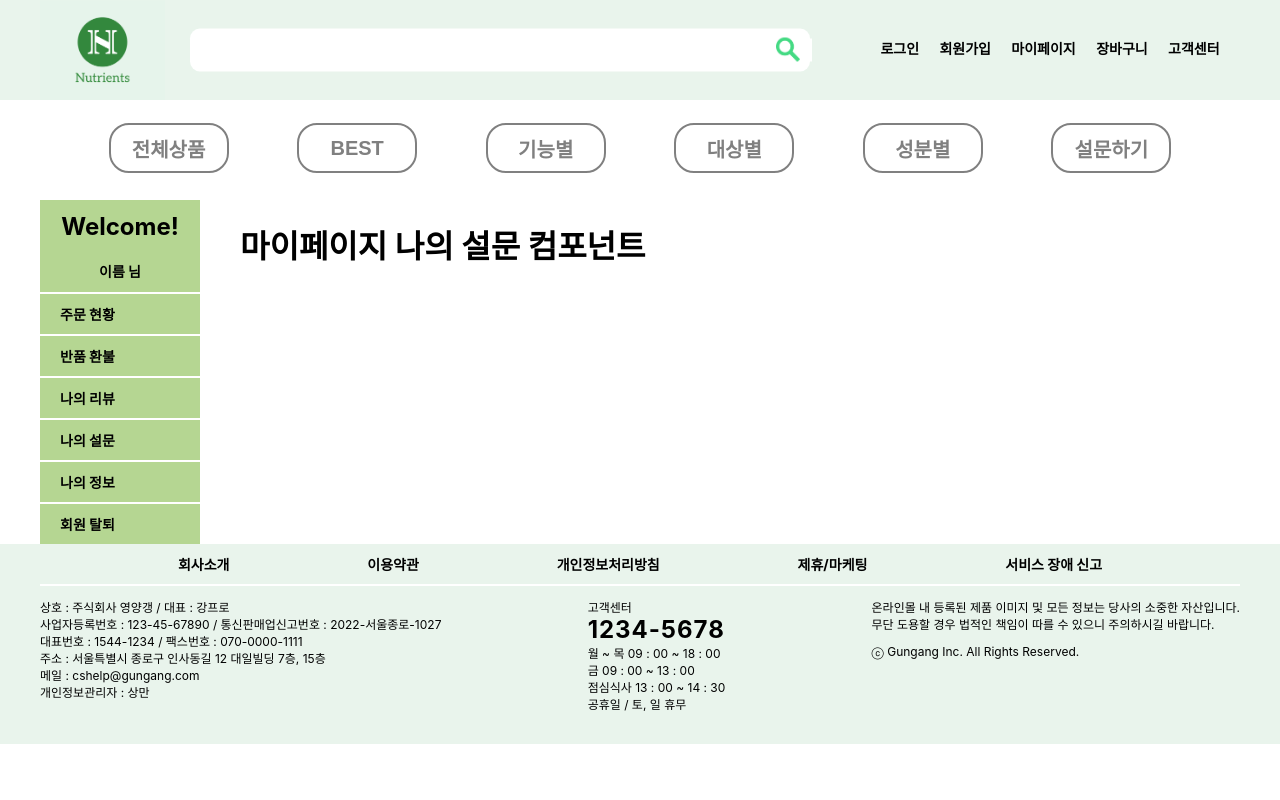
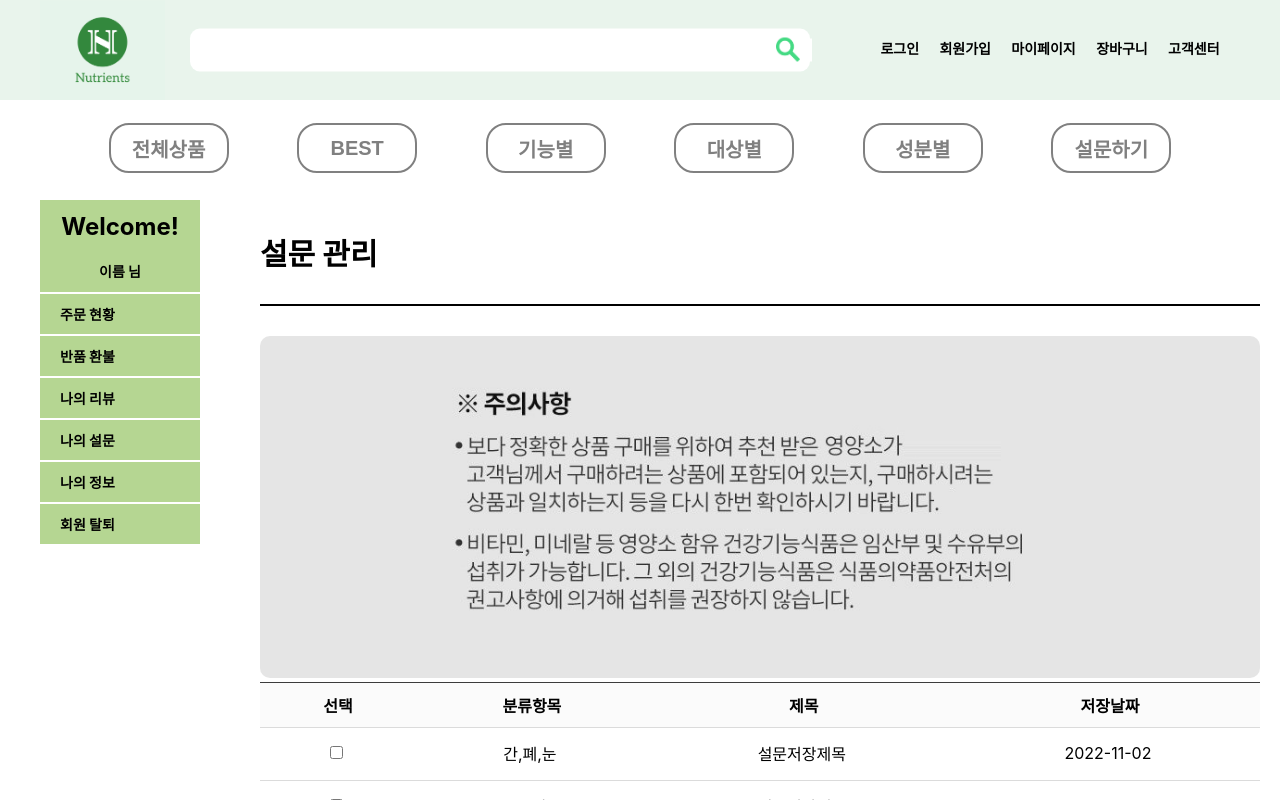
Before and after one commit to hoyaioi/Team-Project, a React (Create React App) app: page /mypage in a window 1280 px wide. Both pictures are taken after a click on the element "나의 설문". Shown: the top 800 px of the page. Built offline with nearby package versions, Linux system fonts and the light colour scheme.

Commit message:
설문목록페이지

```diff
--- /dev/null
+++ b/src/CSS/MyPageResearch.css
@@ -0,0 +1,79 @@
+
+
+.mypageresearch_main {
+    width: 1000px;
+    height: 100%;
+}
+
+.mypageresearch_header h1 {
+    font-size: 30px;
+    padding-bottom: 30px;
+    border-bottom: 2px solid black;
+}
+
+.mypageresearch_header {
+    display: table;
+    width: 100%;
+    padding: 10px 20px;
+}
+
+.mypageresearch_subtitle strong {
+    font-weight: 500;
+    font-size: 20px;
+    padding-left: 20px;
+}
+.mypageresearch_list {
+    margin-left: 20px;
+    width: 100%;
+}
+
+.mypageresearch_list table {
+    width: 100%;
+    margin: 0 0 20px 0;
+    border: 0;
+    border-spacing: 0;
+    border-collapse: collapse;
+    border-top: 1px solid #3c3c3c;
+    text-align: center;
+}
+
+.mypageresearch_list td {
+    padding: 13px 10px 15px 10px;
+    border-bottom: 1px solid #dbdbdb;
+}
+
+.mypageresearch_list th {
+    padding: 10px 10px 10px 14px;
+    border-bottom: 1px solid #dbdbdb;
+    background: #fbfbfb;
+}
+
+.mypageresearch_btn {
+    float: right;
+    margin-bottom: 70px;
+}
+
+
+.mypageresearch_btn_del{
+    background-color: rgb(247, 204, 204);
+    width: 100px;
+    height: 50px;
+    border: none;
+    border-radius: 20px;
+}
+
+.mypageresearch_btn_cle {
+    background-color: rgb(181, 214, 146);
+    width: 100px;
+    height: 50px;
+    margin-left: 30px;
+    border: none;
+    border-radius: 20px;
+}
+
+
+.mypageresearch_subtitle img {
+    margin-left: 20px;
+    width: 1000px;
+    border-radius: 10px;
+}
--- a/src/CSS/MyPageReview.css
+++ b/src/CSS/MyPageReview.css
@@ -1,4 +1,4 @@
-@import "../CSS/reset.css";
+/* @import "../CSS/reset.css"; */
 
 
 .myReviewTitle h1{
@@ -9,7 +9,7 @@
 .reviewBanner {
     margin-top: 20px;
     border-radius: 15px;
-    width: 930px;
+    width: 960px;
     margin-bottom: 20px;
 }
 .reviewList-btn, .reviewListWrite-btn {
@@ -120,6 +120,14 @@
 
 .reviewCompleList {
     border-bottom: 1px solid black;
+    margin-bottom: 70px;
+}
+
+.reviewCompleList ul {
+    list-style: none;
+    margin-block-start: 0;
+    margin-block-end: 0;
+    padding-inline-start: 0;
 }
 
 .reviewList {
@@ -164,6 +172,7 @@
     margin-top: 15px;
     padding-bottom: 15px;
     border-bottom: 1px solid black;
+    margin-bottom: 70px;
 }
 
 
--- a/src/Component/MyPageResearch.js
+++ b/src/Component/MyPageResearch.js
@@ -1,10 +1,48 @@
+import '../CSS/MyPageResearch.css';
+import { Link } from 'react-router-dom';
+import researchbanner from '../Img/research_banner.jpg';
 
-function MyPageResearch(){
-    return(
+function MyPageResearch() {
+    return (
         <>
-
-        <h1> 마이페이지 나의 설문 컴포넌트 </h1>
-
+            <div className="mypageresearch_main">
+                <div className="mypageresearch_header">
+                    <h1>설문 관리</h1>
+                </div>
+                <div className='mypageresearch_subtitle'>
+                        <img src={researchbanner} />
+                    <div className="mypageresearch_list">
+                        <table>
+                            <thead>
+                                <tr>
+                                    <th>선택</th>
+                                    <th>분류항목</th>
+                                    <th>제목</th>
+                                    <th>저장날짜</th>
+                                </tr>
+                            </thead>
+                            <tbody>
+                                <tr>
+                                    <td><input type='checkbox'></input></td>
+                                    <td>간,폐,눈</td>
+                                    <td>설문저장제목</td>
+                                    <td>2022-11-02</td>
+                                </tr>
+                                <tr>
+                                    <td><input type='checkbox'></input></td>
+                                    <td>눈,장</td>
+                                    <td>설문저장제목</td>
+                                    <td>2022-11-02</td>
+                                </tr>
+                            </tbody>
+                        </table>
+                    </div>
+                    <div className='mypageresearch_btn'>
+                        <button className='mypageresearch_btn_del'>삭제</button>
+                        <button className='mypageresearch_btn_cle'>선택초기화</button>
+                    </div>
+                </div>
+            </div>
         </>
     );
 }
--- a/src/Component/ReviewWrite.js
+++ b/src/Component/ReviewWrite.js
@@ -5,9 +5,9 @@ function ReviewWrite() {
         <>
             <div className="myreviewWriteForm">
                 <form>
-                    <span>리뷰작성하기</span><br/>
+                    <h3>리뷰작성하기</h3><br/>
                     <input></input>
-                    <input></input>
+                    <textarea></textarea>
                     <input type='file'></input>
                     <input></input>
                 </form>
```
Also changed, not shown: src/Img/research_banner.jpg (added).
